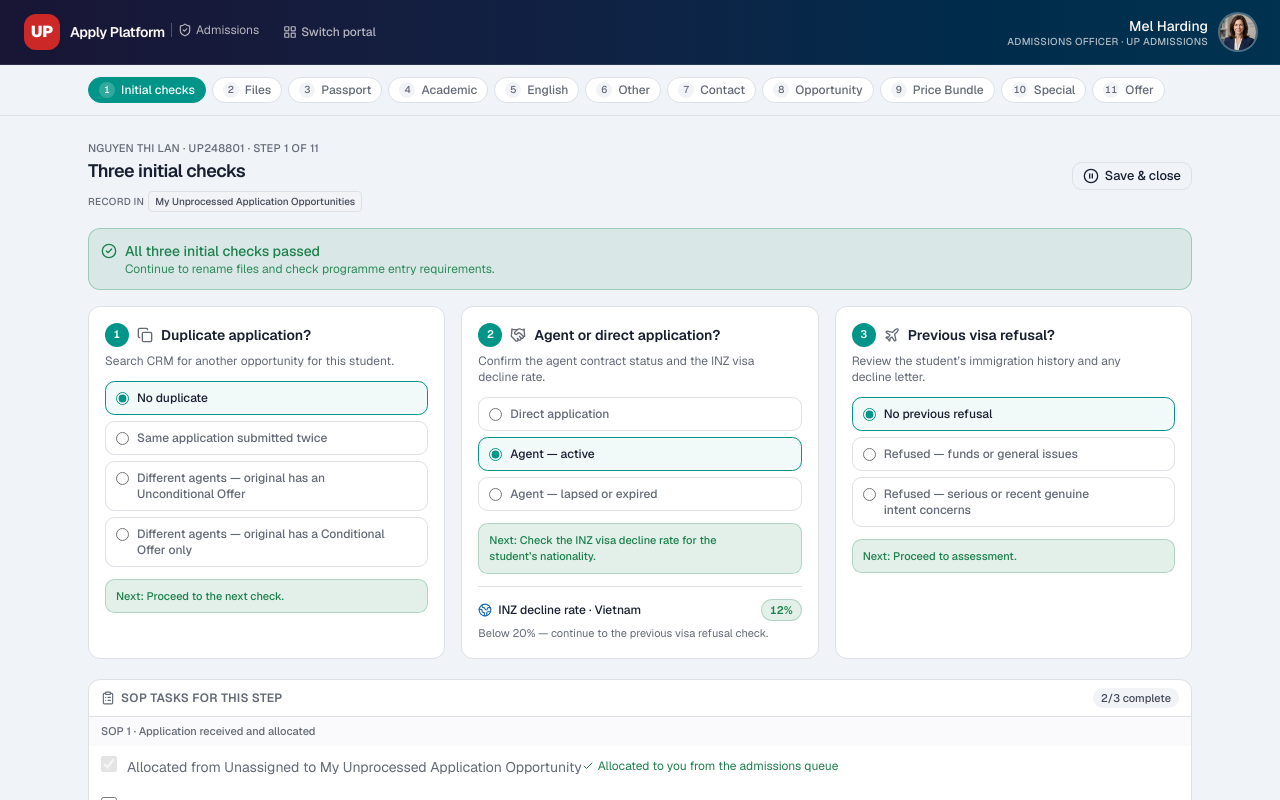
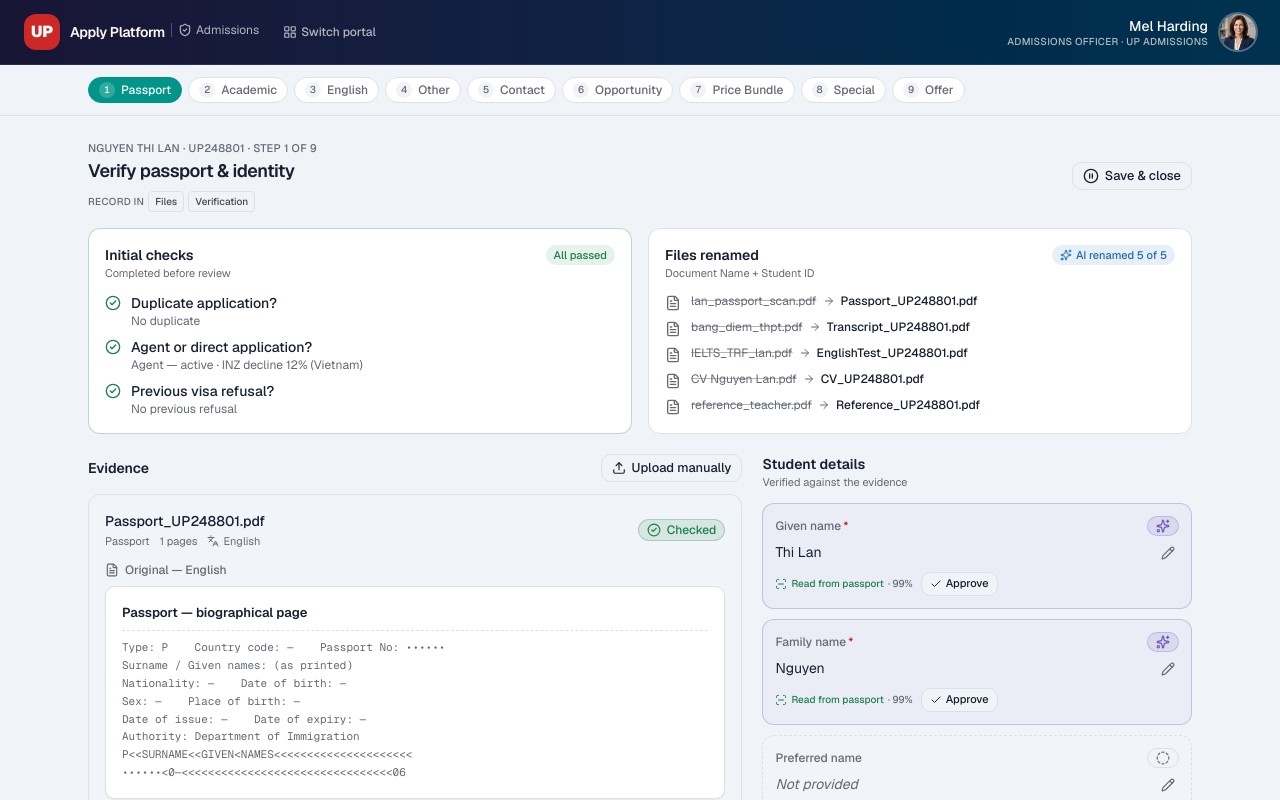
Before and after one commit to kostia-gif/up-international-enrolment, a Next.js app: page /admissions/app-1/review in a window 1280 px wide. Shown: the top 800 px of the page. Built offline with nearby package versions, Linux system fonts and the light colour scheme.

Commit message:
Remove SOP checkboxes; show initial checks and AI file renames as pre-review status

```diff
--- /dev/null
+++ b/components/admissions/pre-review-status.tsx
@@ -0,0 +1,125 @@
+'use client'
+
+import { ArrowRight, CircleCheck, CircleAlert, OctagonX, Sparkles, FileText } from 'lucide-react'
+import type { Application } from '@/lib/types'
+import { initialChecks, inzDeclineRate, nationalityOf } from '@/lib/pre-enrolment'
+import { cn } from '@/lib/utils'
+
+type Status = 'pass' | 'warn' | 'fail'
+
+const STATUS_STYLE: Record<Status, { icon: typeof CircleCheck; className: string }> = {
+  pass: { icon: CircleCheck, className: 'text-success' },
+  warn: { icon: CircleAlert, className: 'text-warning' },
+  fail: { icon: OctagonX, className: 'text-destructive' },
+}
+
+// Shown on the first review page only. These run before the review starts, so
+// the admissions officer sees the outcome rather than re-doing the work.
+export function PreReviewStatus({ app }: { app: Application }) {
+  return (
+    <div className="mb-5 grid gap-4 lg:grid-cols-2">
+      <InitialChecksStatus app={app} />
+      <RenamedFiles app={app} />
+    </div>
+  )
+}
+
+function InitialChecksStatus({ app }: { app: Application }) {
+  const decline = inzDeclineRate(nationalityOf(app))
+  const rows = initialChecks(app).map((c) => {
+    let status: Status = c.outcome.blocking ? 'fail' : c.outcome.tone === 'warning' ? 'warn' : 'pass'
+    let detail = c.outcome.label
+    if (c.def.key === 'channel') {
+      if (decline.band === 'extreme') status = 'fail'
+      else if (decline.band === 'elevated' && status === 'pass') status = 'warn'
+      detail = `${c.outcome.label} · INZ decline ${decline.rate}% (${decline.nationality})`
+    }
+    return { key: c.def.key, title: c.def.title, detail, status }
+  })
+  const allPassed = rows.every((r) => r.status !== 'fail')
+
+  return (
+    <section
+      aria-labelledby="initial-checks-status"
+      className={cn(
+        'rounded-lg border bg-card p-4',
+        allPassed ? 'border-success/30' : 'border-destructive/40',
+      )}
+    >
+      <div className="flex items-start justify-between gap-3">
+        <div>
+          <h2 id="initial-checks-status" className="text-sm font-semibold">
+            Initial checks
+          </h2>
+          <p className="text-[11px] text-muted-foreground">Completed before review</p>
+        </div>
+        <span
+          className={cn(
+            'shrink-0 rounded-full px-2 py-0.5 text-[11px] font-medium',
+            allPassed ? 'bg-success/10 text-success' : 'bg-destructive/10 text-destructive',
+          )}
+        >
+          {allPassed ? 'All passed' : 'Should not be in review'}
+        </span>
+      </div>
+
+      <ul className="mt-3 flex flex-col gap-2">
+        {rows.map((r) => {
+          const { icon: Icon, className } = STATUS_STYLE[r.status]
+          return (
+            <li key={r.key} className="flex items-start gap-2.5 text-sm">
+              <Icon className={cn('mt-0.5 size-4 shrink-0', className)} aria-hidden />
+              <div className="min-w-0">
+                <p className="font-medium">{r.title}</p>
+                <p className="text-pretty text-xs text-muted-foreground">{r.detail}</p>
+              </div>
+              <span className="sr-only">
+                {r.status === 'pass' ? 'Passed' : r.status === 'warn' ? 'Passed with note' : 'Failed'}
+              </span>
+            </li>
+          )
+        })}
+      </ul>
+    </section>
+  )
+}
+
+function RenamedFiles({ app }: { app: Application }) {
+  const docs = app.documents
+  const renamed = docs.filter((d) => d.originalName !== d.fileName)
+
+  return (
+    <section aria-labelledby="renamed-files" className="rounded-lg border border-border bg-card p-4">
+      <div className="flex items-start justify-between gap-3">
+        <div>
+          <h2 id="renamed-files" className="text-sm font-semibold">
+            Files renamed
+          </h2>
+          <p className="text-[11px] text-muted-foreground">Document Name + Student ID</p>
+        </div>
+        <span className="inline-flex shrink-0 items-center gap-1 rounded-full bg-info/10 px-2 py-0.5 text-[11px] font-medium text-info">
+          <Sparkles className="size-3" aria-hidden /> AI renamed {renamed.length} of {docs.length}
+        </span>
+      </div>
+
+      {docs.length > 0 ? (
+        <ul className="mt-3 flex max-h-44 flex-col gap-2 overflow-y-auto">
+          {docs.map((d) => (
+            <li key={d.id} className="flex items-start gap-2.5 text-sm">
+              <FileText className="mt-0.5 size-4 shrink-0 text-muted-foreground" aria-hidden />
+              <div className="flex min-w-0 flex-wrap items-center gap-x-1.5 text-xs">
+                <span className="truncate text-muted-foreground line-through decoration-muted-foreground/50">
+                  {d.originalName}
+                </span>
+                <ArrowRight className="size-3 shrink-0 text-muted-foreground" aria-hidden />
+                <span className="truncate font-medium text-foreground">{d.fileName}</span>
+              </div>
+            </li>
+          ))}
+        </ul>
+      ) : (
+        <p className="mt-3 text-xs text-muted-foreground">No documents on this application yet.</p>
+      )}
+    </section>
+  )
+}
--- a/components/admissions/review-wizard.tsx
+++ b/components/admissions/review-wizard.tsx
@@ -44,18 +44,13 @@ import { ReadinessGauges } from '@/components/readiness-gauge'
 import { LetterOfOfferPanel } from '@/components/letter-of-offer'
 import { Button } from '@/components/ui/button'
 import { cn } from '@/lib/utils'
-import { initialChecks, inzDeclineRate, nationalityOf, type CheckKey } from '@/lib/pre-enrolment'
-import { InitialChecks, checksBlockReason, type CheckChoices } from '@/components/admissions/initial-checks'
+import { PreReviewStatus } from '@/components/admissions/pre-review-status'
 import { PaymentEnrolment } from '@/components/admissions/payment-enrolment'
 import { SaveCloseDialog } from '@/components/admissions/save-close-dialog'
 import { holdReasonDef } from '@/lib/holds'
 import { PauseCircle, History } from 'lucide-react'
-import { SopTasks, SopCoverage } from '@/components/admissions/sop-tasks'
-import { outstandingRequired } from '@/lib/sop'
 
 const REQUIRED_STEPS: ReviewStepKind[] = [
-  'checks',
-  'files',
   'identity',
   'academic',
   'personal',
@@ -88,23 +83,9 @@ export function ReviewWizard({ app }: { app: Application }) {
   const [holdOpen, setHoldOpen] = useState(false)
   const [courseReviewer, setCourseReviewer] = useState<string | null>(null)
   const [submitted, setSubmitted] = useState<null | 'conditional' | 'unconditional'>(null)
-  const [checkChoices, setCheckChoices] = useState<CheckChoices>(
-    () =>
-      Object.fromEntries(initialChecks(app).map((c) => [c.def.key, c.outcome.id])) as CheckChoices,
-  )
-  const [rmConfirmed, setRmConfirmed] = useState(false)
-  const [sopTicks, setSopTicks] = useState<Record<string, boolean>>(() => app.crmHold?.sopTicks ?? {})
-  const toggleSop = (id: string) => setSopTicks((p) => ({ ...p, [id]: !p[id] }))
-  const checksBlock = checksBlockReason(
-    checkChoices,
-    inzDeclineRate(nationalityOf(app)),
-    rmConfirmed,
-  )
-
   const step = steps[current]
   const isDecision = step.kind === 'decision'
   const requiredApproved = REQUIRED_STEPS.every((k) => approved[k])
-  const sopOutstanding = outstandingRequired(step.kind, app, sopTicks)
 
   function markApprovedAndNext() {
     // Approving a step confirms the data reviewed on it: every AI-extracted or
@@ -120,8 +101,6 @@ export function ReviewWizard({ app }: { app: Application }) {
   }
 
   function canContinue(): boolean {
-    if (sopOutstanding.length > 0) return false
-    if (step.kind === 'checks') return checksBlock === null
     if (step.kind === 'course') {
       const d = app.requests.find((r) => r.type === 'discount')
       if (d && d.status === 'pending' && !courseReviewer) return false
@@ -216,40 +195,23 @@ export function ReviewWizard({ app }: { app: Application }) {
           stepIndex={current}
           stepTitle={step.title}
           approvedSteps={Object.keys(approved).filter((k) => approved[k])}
-          sopTicks={sopTicks}
           suggested={
-            step.kind === 'checks' && checksBlock
-              ? 'regional-manager'
-              : step.kind === 'course'
+            step.kind === 'course'
                 ? 'campus-manager'
                 : 'documents'
           }
         />
 
-        {step.kind === 'checks' ? (
-          <InitialChecks
+        {current === 0 && <PreReviewStatus app={app} />}
+
+        {isDecision ? (
+          <DecisionStep
             app={app}
-            choices={checkChoices}
-            onChange={(key: CheckKey, id: string) =>
-              setCheckChoices((p) => ({ ...p, [key]: id }))
-            }
-            rmConfirmed={rmConfirmed}
-            onRmConfirmed={setRmConfirmed}
+            steps={steps}
+            approved={approved}
+            requiredApproved={requiredApproved}
+            onSubmit={handleSubmit}
           />
-        ) : isDecision ? (
-          <div className="flex flex-col gap-5">
-            <div className="grid gap-5 lg:grid-cols-2">
-              <SopTasks app={app} step="decision" ticks={sopTicks} onToggle={toggleSop} />
-              <SopCoverage app={app} ticks={sopTicks} approved={approved} />
-            </div>
-            <DecisionStep
-              app={app}
-              steps={steps}
-              approved={approved}
-              requiredApproved={requiredApproved && sopOutstanding.length === 0}
-              onSubmit={handleSubmit}
-            />
-          </div>
         ) : (
           <StepBody
             app={app}
@@ -258,12 +220,6 @@ export function ReviewWizard({ app }: { app: Application }) {
             setCourseReviewer={setCourseReviewer}
             onUpload={handleUpload}
           />
-        )}
-
-        {!isDecision && (
-          <div className="mt-5">
-            <SopTasks app={app} step={step.kind} ticks={sopTicks} onToggle={toggleSop} />
-          </div>
         )}
 
         {!isDecision && (
@@ -279,11 +235,7 @@ export function ReviewWizard({ app }: { app: Application }) {
             <div className="flex items-center gap-2">
               {!canContinue() && (
                 <span className="hidden text-xs text-muted-foreground sm:inline">
-                  {sopOutstanding.length > 0
-                    ? `${sopOutstanding.length} required SOP task${sopOutstanding.length === 1 ? '' : 's'} outstanding`
-                    : step.kind === 'checks'
-                    ? 'Resolve the initial checks, or save & close to check with a manager'
-                    : 'Assign a sales reviewer, or save & close while you check'}
+                  Assign a sales reviewer, or save & close while you check
                 </span>
               )}
               <Button variant="outline" className="gap-1.5" onClick={() => setHoldOpen(true)}>
@@ -948,7 +900,6 @@ function Confirmation({
   app: Application
   level: 'conditional' | 'unconditional'
   }) {
-  const [postTicks, setPostTicks] = useState<Record<string, boolean>>(() => app.crmHold?.sopTicks ?? {})
   const openConds = app.conditions.filter((c) => c.status !== 'cleared').map((c) => c.label)
   const looConditions =
     level === 'unconditional'
@@ -999,15 +950,6 @@ function Confirmation({
   <PaymentEnrolment app={app} />
   </div>
   )}
-  <div className="mt-6">
-    <SopTasks
-      app={app}
-      step="post-offer"
-      ticks={postTicks}
-      onToggle={(id) => setPostTicks((p) => ({ ...p, [id]: !p[id] }))}
-      title="After the offer: SOP stages 11–16"
-    />
-  </div>
 
       <div className="mt-6">
         <h2 className="mb-2 text-sm font-semibold">Letter of Offer</h2>
--- a/lib/admissions.ts
+++ b/lib/admissions.ts
@@ -183,24 +183,6 @@ export function buildReviewSteps(app: Application): ReviewStep[] {
     ...keysInSections(app, ['Health', 'Insurance']),
   ]
   return [
-    {
-      kind: 'checks',
-      title: 'Three initial checks',
-      short: 'Initial checks',
-      docs: [],
-      fieldKeys: [],
-      optional: false,
-      crm: ['My Unprocessed Application Opportunities'],
-    },
-    {
-      kind: 'files',
-      title: 'Prepare application documents',
-      short: 'Files',
-      docs: app.documents,
-      fieldKeys: [],
-      optional: false,
-      crm: ['Files'],
-    },
     {
       kind: 'identity',
       title: 'Verify passport & identity',
```
